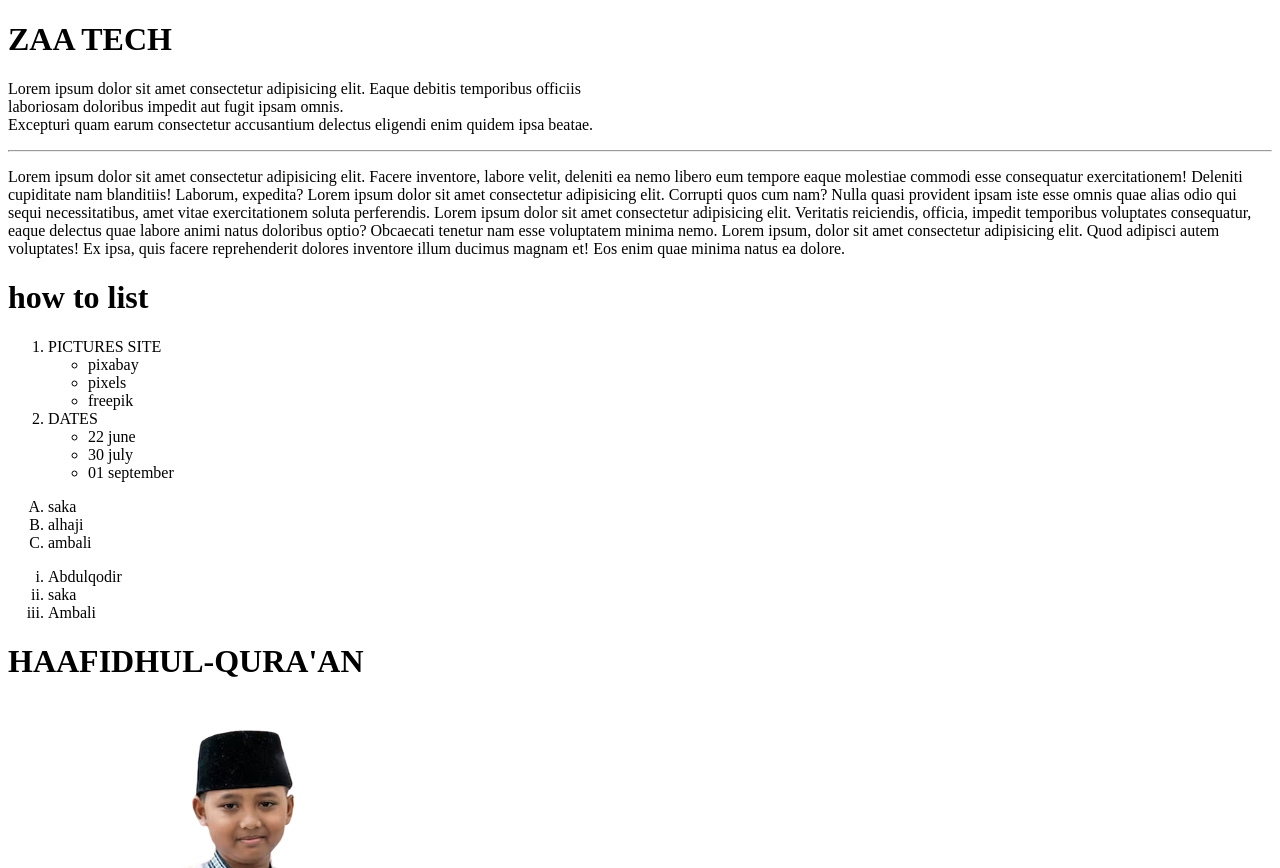
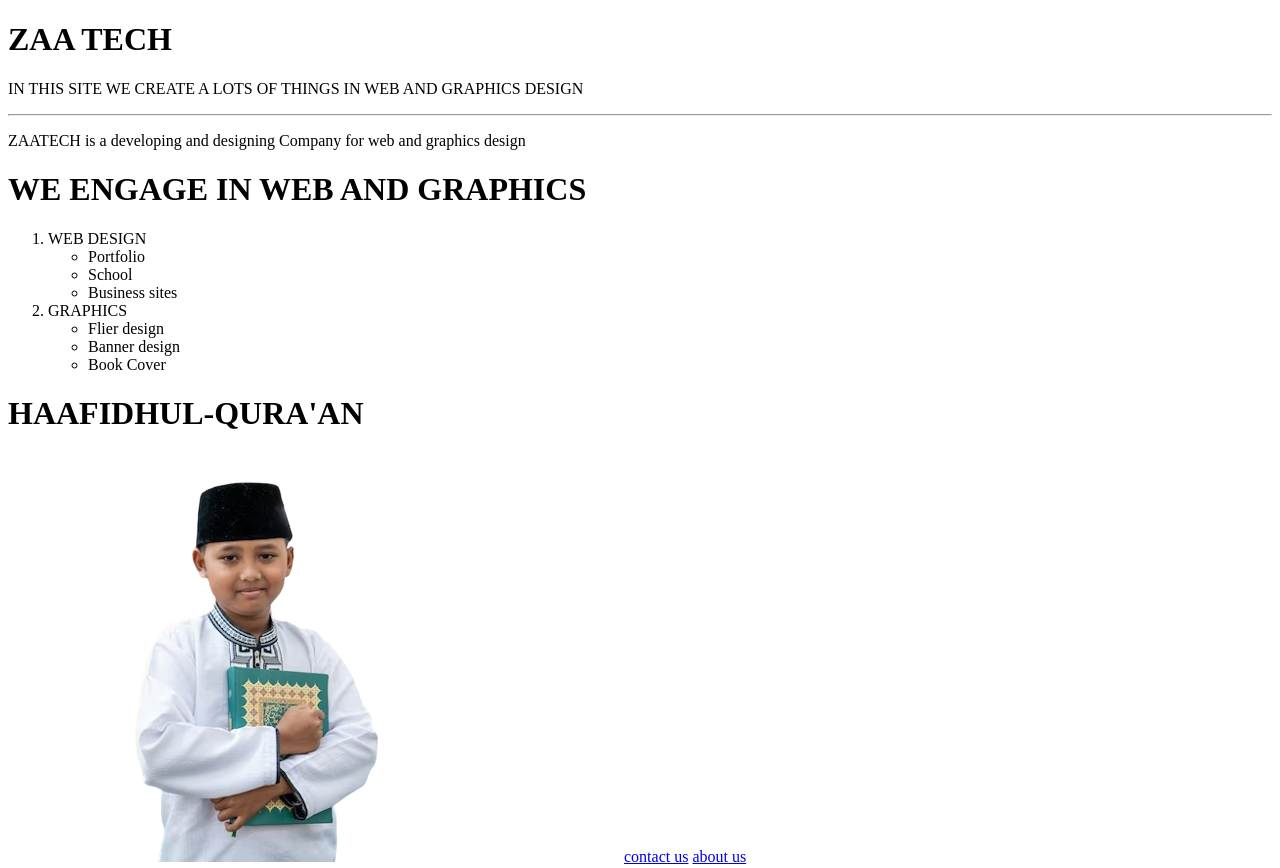
Before and after one commit to ZAATECH/zaatech, a plain HTML site: page index.html in a window 1280 px wide. Shown: the top 868 px of the page. Drawn offline with Linux system fonts and the light colour scheme.

Commit message:
Add files via upload

```diff
--- a/index.html
+++ b/index.html
@@ -7,42 +7,25 @@
 </head>
 <body>
     <h1>ZAA TECH</h1>
-    <P>Lorem ipsum dolor sit amet consectetur adipisicing elit. Eaque debitis temporibus officiis <br> laboriosam doloribus impedit aut fugit ipsam omnis. <br>
-	Excepturi quam earum consectetur accusantium delectus eligendi enim quidem ipsa beatae.</P>
+    <P>IN THIS SITE WE CREATE A LOTS OF THINGS IN WEB AND GRAPHICS DESIGN</P>
 <hr>
-<p>Lorem ipsum dolor sit amet consectetur adipisicing elit. Facere inventore, labore velit, deleniti ea nemo libero eum tempore eaque molestiae commodi esse
- consequatur exercitationem! Deleniti cupiditate nam blanditiis! Laborum, expedita?
- Lorem ipsum dolor sit amet consectetur adipisicing elit. Corrupti quos cum nam? Nulla quasi provident ipsam iste esse omnis quae alias odio qui sequi
- necessitatibus, amet vitae exercitationem soluta perferendis.
-    Lorem ipsum dolor sit amet consectetur adipisicing elit. Veritatis reiciendis, officia, impedit temporibus voluptates consequatur, eaque
-	delectus quae labore animi natus doloribus optio? Obcaecati tenetur nam esse voluptatem minima nemo.
-    Lorem ipsum, dolor sit amet consectetur adipisicing elit. Quod adipisci autem voluptates! Ex ipsa, quis facere reprehenderit dolores inventore
-	illum ducimus magnam et! Eos enim quae minima natus ea dolore.
+<p>
+ZAATECH is a developing and designing Company for web and graphics design
 </p>
-<h1>how to list</h1>
+<h1>WE ENGAGE IN WEB AND GRAPHICS</h1>
 <ol>
-    <li>PICTURES SITE</li>
+    <li>WEB DESIGN</li>
     <ul>
-        <li>pixabay</li>
-        <li>pixels</li>
-        <li>freepik</li>
+        <li>Portfolio</li>
+        <li>School</li>
+        <li>Business sites</li>
     </ul>
-    <li>DATES</li>
+    <li>GRAPHICS</li>
     <ul>
-        <li>22 june</li>
-        <li>30 july</li>
-        <li>01 september</li>
+        <li>Flier design</li>
+        <li>Banner design</li>
+        <li>Book Cover</li>
     </ul>
-</ol>
-<ol type="A" >
-    <li>saka</li>
-    <li>alhaji</li>
-    <li>ambali</li>
-</ol>
-<ol type="i">
-    <li>Abdulqodir</li>
-    <li>saka</li>
-    <li>Ambali</li>
 </ol>
 <h1>HAAFIDHUL-QURA'AN</h1>
 <a href="Haafiz.html"><img src="Images/muslim-boy-holding-holy-quran_8595-15112-removebg-preview.png" alt=""></a>
```
Also changed, not shown: about.html (+2 -2 lines).
